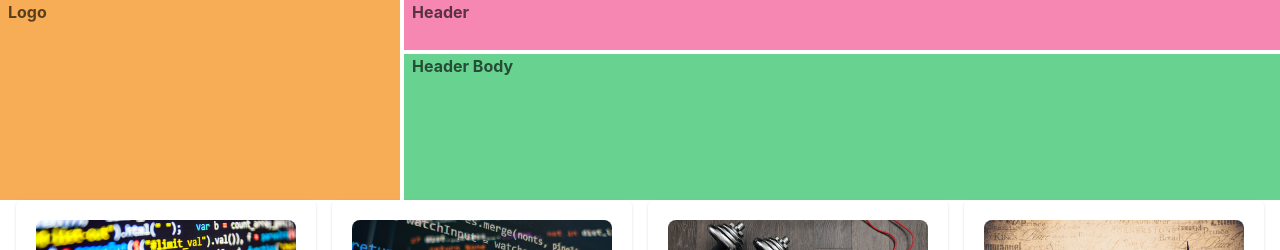
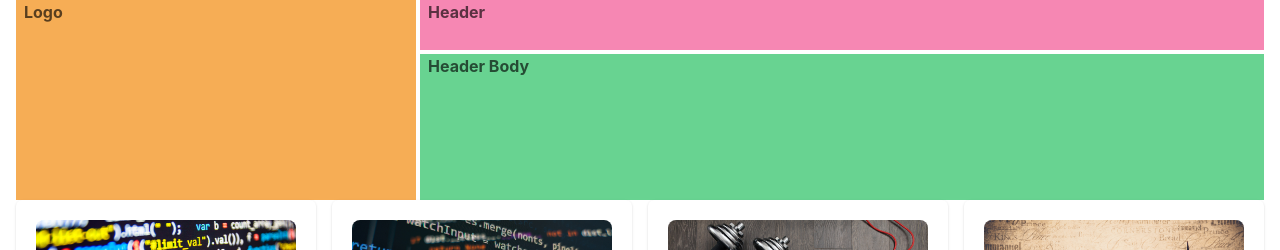
Before and after one commit to 3zbyjd/rlomuniv, a React (Vite) app: page / in a window 1280 px wide. Shown: the top 250 px of the page. Built offline with nearby package versions, Linux system fonts and the light colour scheme.

Commit message:
Made changes to elements.

```diff
--- a/src/components/SiteHeader.tsx
+++ b/src/components/SiteHeader.tsx
@@ -1,10 +1,11 @@
-import {Grid, GridItem} from "@chakra-ui/react";
+import {Container, Grid, GridItem} from "@chakra-ui/react";
 // import {Box, Container, Grid, GridItem, Image} from "@chakra-ui/react";
 // import LogIn from "./LogIn";
 
 function SiteHeader() {
   return (
     <>
+    <Container maxW='container.xl'>
       <Grid
         templateAreas={`"Logo Header"
                         "Logo HeaderBody"`}
@@ -25,6 +26,7 @@
           Header Body
         </GridItem>
       </Grid>
+    </Container>
     {/* <Container maxW="50%" pt={2} pb={2} bg='green.400'>
       <Box w="400px" h="160px" bg="pink.100">
         <Image
```
Lines whose indentation alone changed are shown as unchanged.
